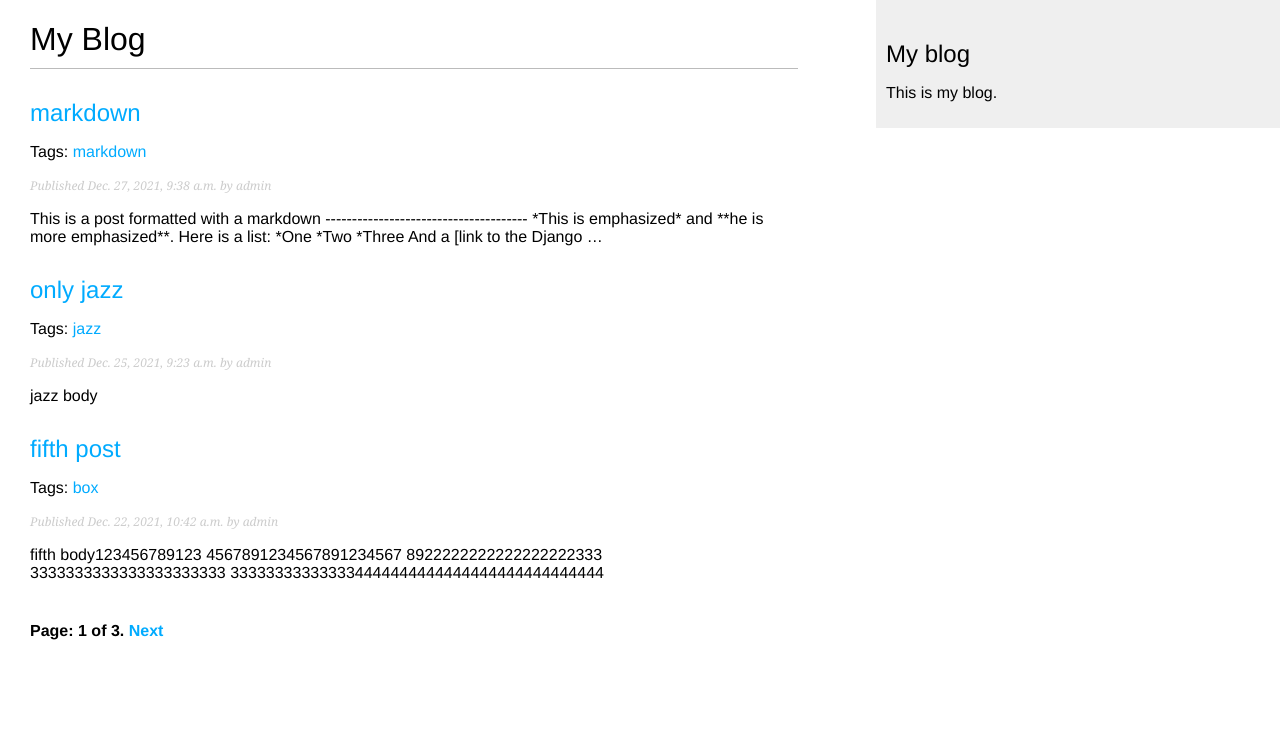
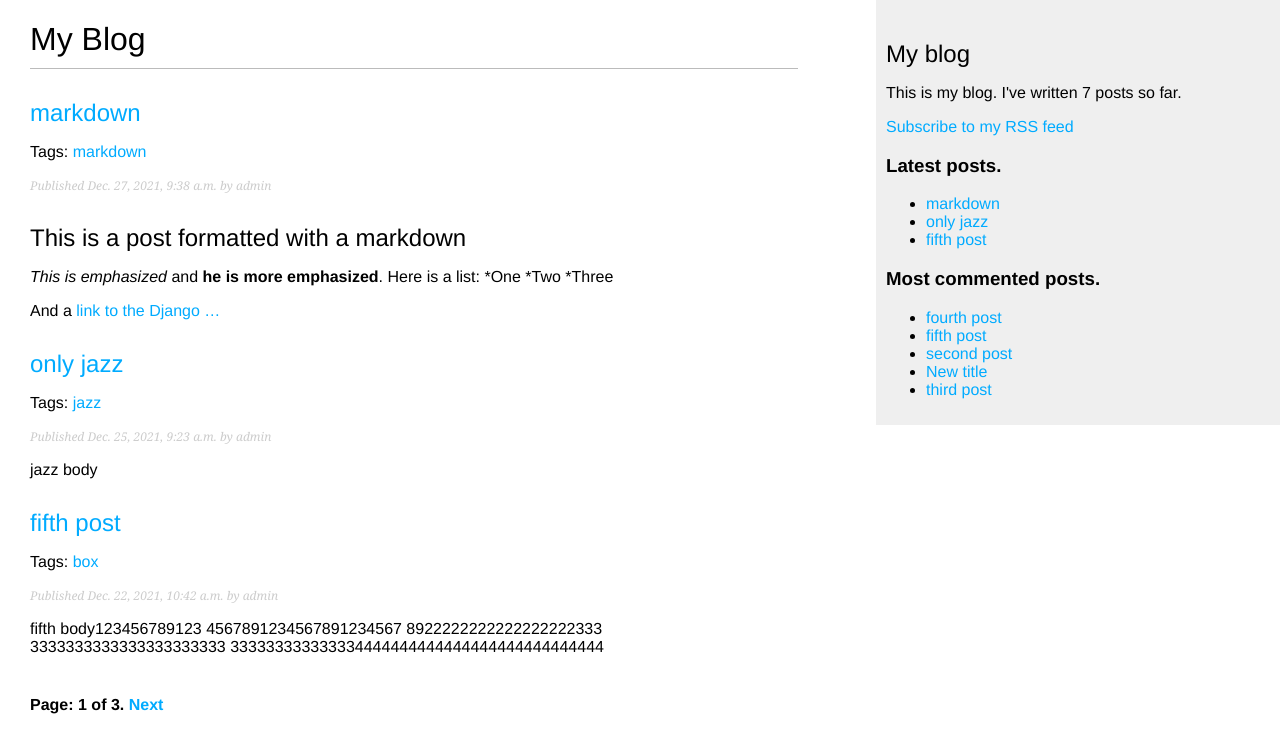
Before and after one commit to khalikovartur/blogpost, a Django app: page /blog/ in a window 1280 px wide. Shown: the top 753 px of the page. Run offline with Django 3.2, Linux system fonts and the light colour scheme; data comes from the database, SQL or seed files in the repository; both versions use the stored data as it was after the commit; parts of the project's set-up code (start-up, migrations or seed data) failed here and were passed over.

Commit message:
added markdown, sitemap and RSS feed.

```diff
--- a/blog/templates/blog/base.html
+++ b/blog/templates/blog/base.html
@@ -1,3 +1,4 @@
+{% load blog_tags %}
 {% load static %}
 <!DOCTYPE html>
 <html>
@@ -11,7 +12,21 @@
     </div>
     <div id="sidebar">
         <h2>My blog</h2>
-        <p>This is my blog.</p>
+        <p>This is my blog. I've written {% total_posts %} posts so far.</p>
+        <p>
+            <a href="{% url 'blog:post_feed' %}">Subscribe to my RSS feed</a>
+        </p>
+        <h3>Latest posts.</h3>
+        {% show_latest_posts 3 %}
+        <h3>Most commented posts.</h3>
+        {% get_most_commented_posts as  most_commented_posts %}
+        <ul>
+            {% for post in most_commented_posts %}
+                <li>
+                    <a href="{ { post.get_absolute_url }}">{{ post.title }}</a>
+                </li>
+            {% endfor %}
+        </ul>
     </div>
 </body>
 </html>
--- a/blog/templates/blog/post/detail.html
+++ b/blog/templates/blog/post/detail.html
@@ -1,4 +1,5 @@
 {% extends "blog/base.html" %}
+{% load blog_tags %}
 
 {% block title %}{{ post.title }}{% endblock %}
 
@@ -7,7 +8,7 @@
     <p class="date">
         Published {{ post.publish }} by {{ post.author }}
     </p>
-    {{ post.body|linebreaks }}
+    {{ post.body|markdown }}
     <p>
         <a href="{% url 'blog:post_share' post.id %}">
             Share this post
@@ -31,7 +32,7 @@
             <p class="info">
                 {{ forloop.counter }} by {{comment.name}} {{comment.created}}
             </p>
-            {{ comment.body|linebreaks }}
+            {{ comment.body|markdown }}
         </div>
         {% empty %}
         <p>There are no comments yet.</p>
--- /dev/null
+++ b/blog/templates/blog/post/latest_posts.html
@@ -0,0 +1,7 @@
+<ul>
+    {% for post in latest_posts %}
+        <li>
+            <a href="{ { post.get_absolute_url }}">{{ post.title }}</a>
+        </li>
+    {% endfor %}
+</ul>
--- a/blog/templates/blog/post/list.html
+++ b/blog/templates/blog/post/list.html
@@ -1,4 +1,5 @@
 {% extends "blog/base.html" %}
+{% load blog_tags %}
 
 {% block title %}My Blog{% endblock %}
 
@@ -24,7 +25,7 @@
         <p class="date">
             Published {{ post.publish }} by {{ post.author}}
         </p>
-        {{ post.body|truncatewords:30|linebreaks }}
+        {{ post.body|markdown|truncatewords_html:30 }}
     {% endfor %}
     {% include "pagination.html" with page=posts %}
 {% endblock %}
--- /dev/null
+++ b/blog/templatetags/blog_tags.py
@@ -0,0 +1,28 @@
+from django import template
+from django.db.models import Count
+from django.utils.safestring import mark_safe
+import markdown
+
+from ..models import Post
+
+
+
+register = template.Library()
+
+@register.simple_tag
+def total_posts():
+    return Post.published.count()
+
+@register.inclusion_tag('blog/post/latest_posts.html')
+def show_latest_posts(count=5):
+    latest_posts = Post.published.order_by('-publish')[:count]
+    return {'latest_posts': latest_posts}
+
+@register.simple_tag
+def get_most_commented_posts(count=5):
+    return Post.published.annotate(total_comments=
+        Count('comments')).order_by('-total_comments')[:count]
+
+@register.filter(name='markdown')
+def markdown_format(text):
+    return mark_safe(markdown.markdown(text))
--- a/blog/urls.py
+++ b/blog/urls.py
@@ -1,5 +1,6 @@
 from django.urls import path
 from . import views
+from . feeds import LatestPostsFeed
 
 app_name = 'blog'
 
@@ -9,4 +10,5 @@ urlpatterns = [
     path('<int:year>/<int:month>/<int:day>/<slug:post>/', views.post_detail, name='post_detail'),
     path('<int:post_id>/share/', views.post_share, name='post_share'),
     path('tag/<slug:tag_slug>/', views.post_list, name='post_list_by_tag'),
+    path('feed/', LatestPostsFeed(), name='post_feed'),
 ]
--- a/blog/views.py
+++ b/blog/views.py
@@ -3,6 +3,7 @@ from django.core.mail import send_mail
 from django.views.generic import ListView
 from django.core.paginator import Paginator, EmptyPage, PageNotAnInteger
 from django.db.models import Count
+
 from .models import Post, Comment
 from . forms import EmailPostForm, CommentForm
 
--- a/mysite/urls.py
+++ b/mysite/urls.py
@@ -15,8 +15,17 @@ Including another URLconf
 """
 from django.contrib import admin
 from django.urls import path, include
+from django.contrib.sitemaps.views import sitemap
+
+from blog.sitemaps import PostSitemap
+
+sitemaps = {
+    'posts': PostSitemap,
+}
 
 urlpatterns = [
     path('admin/', admin.site.urls),
     path('blog/', include('blog.urls', namespace='blog')),
+    path('sitemap.xml', sitemap, {'sitemaps': sitemaps},
+        name='django.contrib.sitemaps.views.sitemap')
 ]
```
Also changed, not shown: blog/feeds.py (added, +19 -0 lines), blog/sitemaps.py (added, +13 -0 lines), mysite/settings.py (+9 -0 lines), blog/templatetags/__init__.py (added), db.sqlite3.
